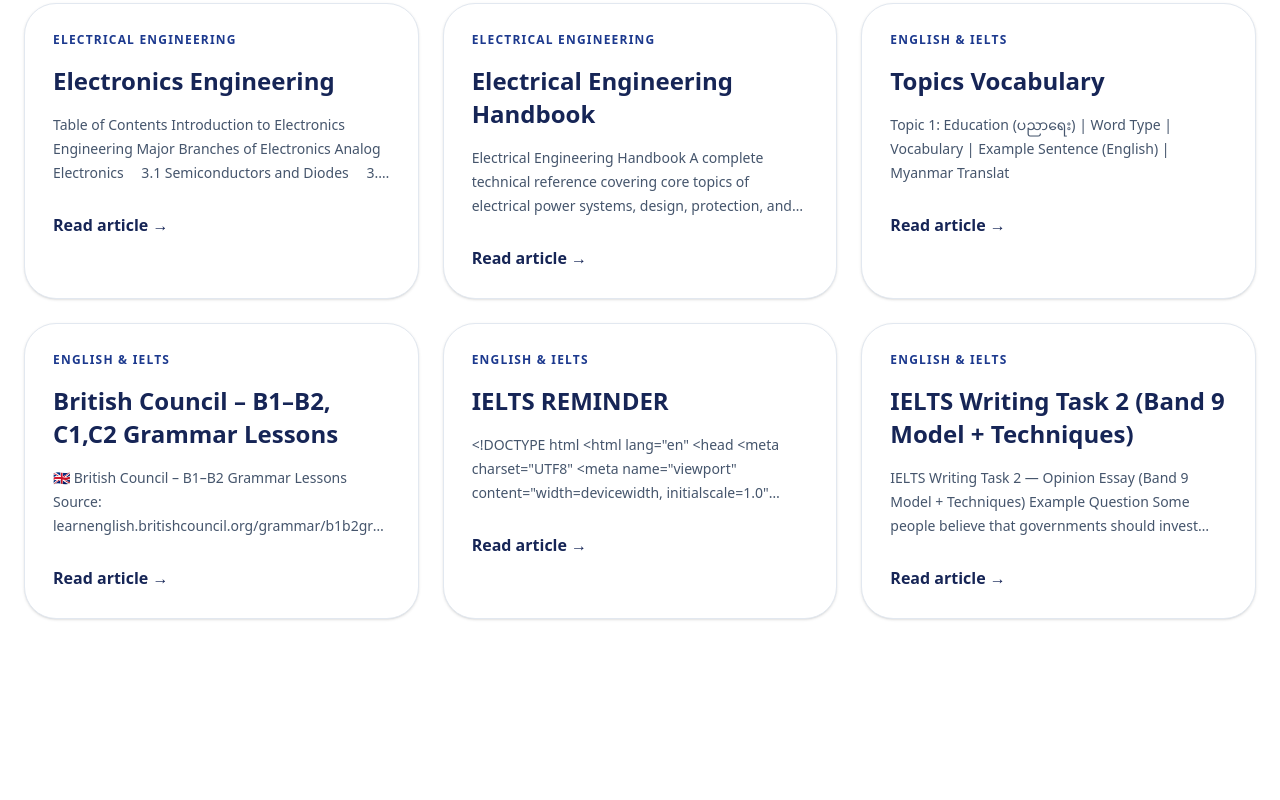
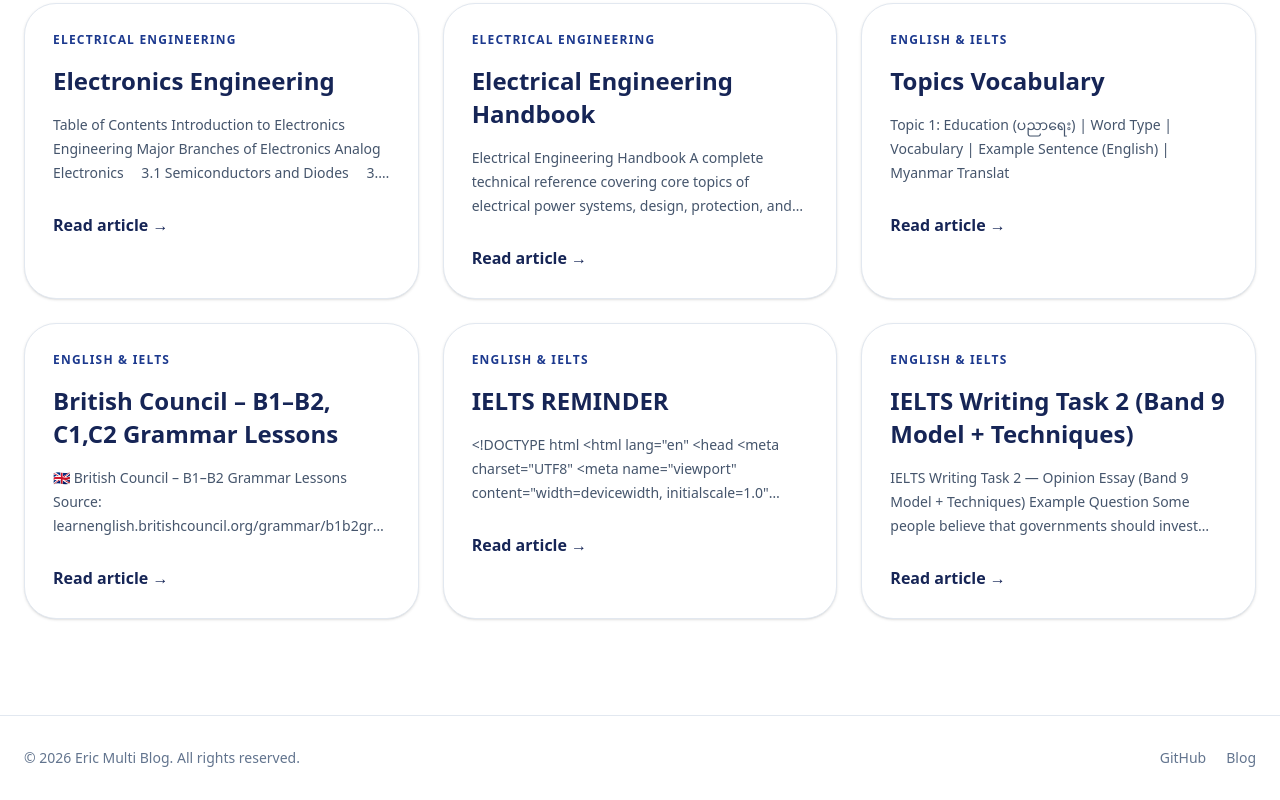
Before and after one commit to Eric9435/eric9435.github.io, a Next.js app: page / in a window 1280 px wide. Shown: the part 1067-1867 px from the top of the page. Before the commit the page ends 1782 px from the top, so only its background shows below. Built offline with nearby package versions, Linux system fonts and the light colour scheme.

Commit message:
Add global footer copyright

```diff
--- a/src/app/page.tsx
+++ b/src/app/page.tsx
@@ -197,6 +197,33 @@ export default function Home() {
           ))}
         </div>
       </section>
+
+      <footer className="border-t border-slate-200 bg-white">
+        <div className="mx-auto flex max-w-7xl flex-col items-center justify-between gap-3 px-6 py-8 text-sm text-slate-500 md:flex-row">
+
+          <div>
+            © 2026 Eric Multi Blog. All rights reserved.
+          </div>
+
+          <div className="flex items-center gap-5">
+            <a
+              href="https://github.com/Eric9435"
+              className="hover:text-blue-950"
+            >
+              GitHub
+            </a>
+
+            <a
+              href="/blog"
+              className="hover:text-blue-950"
+            >
+              Blog
+            </a>
+          </div>
+
+        </div>
+      </footer>
+
     </main>
   );
 }
```
